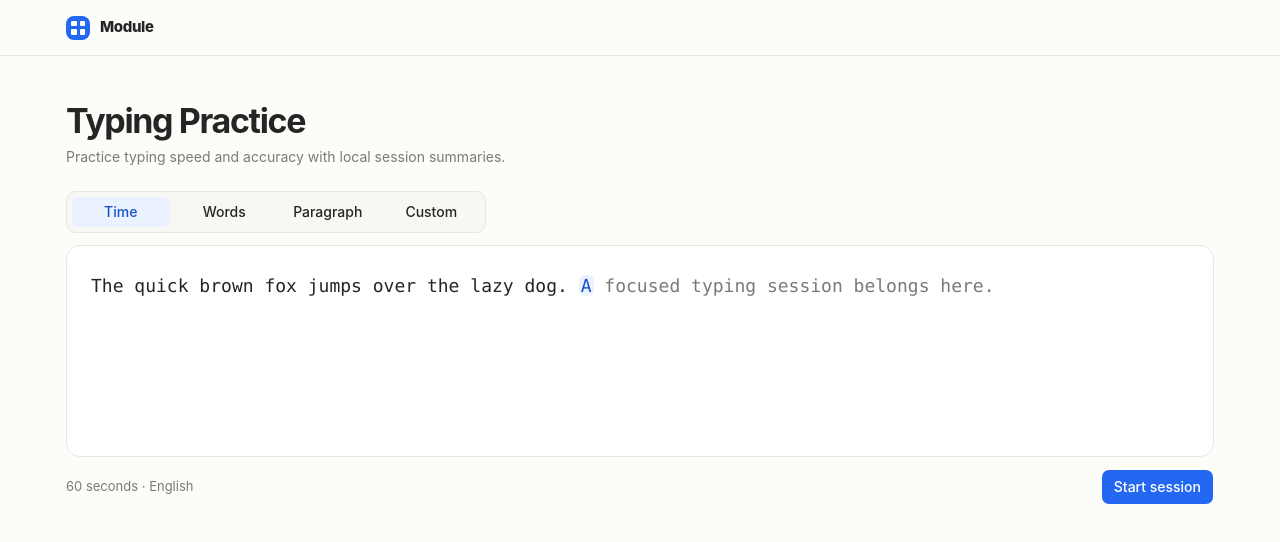
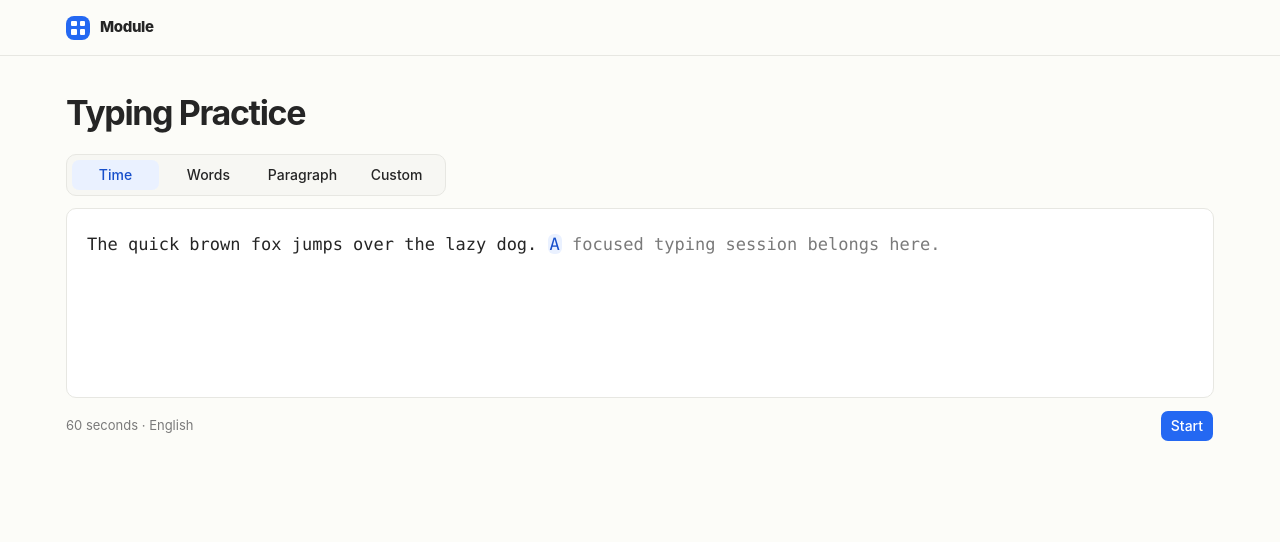
Before and after one commit to howlil/modu-app, a SvelteKit app: page /typing in a window 1280 px wide. Shown: the top 542 px of the page. Built offline with nearby package versions, Linux system fonts and the light colour scheme.

Commit message:
design: simplify src/routes/typing/+page.svelte

```diff
--- a/src/routes/typing/+page.svelte
+++ b/src/routes/typing/+page.svelte
@@ -1,36 +1,28 @@
 <script lang="ts">
   import { Button } from "$lib/components/ui/button/index.js";
-  import * as Card from "$lib/components/ui/card/index.js";
   import ToolHeader from '#lib/components/ToolHeader.svelte';
 </script>
 
 <svelte:head><title>Typing Practice — Module</title></svelte:head>
 
-<section class="py-12 max-[760px]:py-7">
-  <ToolHeader
-    eyebrow="Module / Productivity"
-    title="Typing Practice"
-    description="Practice typing speed and accuracy with local session summaries."
-    privacy="Session data stays local"
-  />
+<section class="py-10 max-[760px]:py-7">
+  <ToolHeader title="Typing Practice" />
 
-  <div class="mb-3 flex max-w-[420px] gap-1 rounded-lg border bg-muted p-1">
+  <div class="mb-3 flex max-w-[380px] gap-1 rounded-lg border bg-muted p-1">
     <Button variant="secondary" size="sm" class="flex-1">Time</Button>
     <Button variant="ghost" size="sm" class="flex-1">Words</Button>
     <Button variant="ghost" size="sm" class="flex-1">Paragraph</Button>
     <Button variant="ghost" size="sm" class="flex-1">Custom</Button>
   </div>
 
-  <Card.Root class="gap-0 py-0 shadow-none">
-    <Card.Content class="min-h-[210px] p-6 font-mono text-lg leading-[1.8] text-muted-foreground">
-      <span class="text-foreground">The quick brown fox jumps over the lazy dog. </span>
-      <span class="rounded-sm bg-secondary px-0.5 text-secondary-foreground">A</span>
-      <span> focused typing session belongs here.</span>
-    </Card.Content>
-  </Card.Root>
+  <div class="min-h-[190px] rounded-lg border bg-card p-5 font-mono text-[17px] leading-[1.8] text-muted-foreground">
+    <span class="text-foreground">The quick brown fox jumps over the lazy dog. </span>
+    <span class="rounded-sm bg-secondary px-0.5 text-secondary-foreground">A</span>
+    <span> focused typing session belongs here.</span>
+  </div>
 
   <div class="mt-3 flex items-center justify-between gap-3 text-[13px] text-muted-foreground">
     <span>60 seconds · English</span>
-    <Button>Start session</Button>
+    <Button size="sm">Start</Button>
   </div>
 </section>
```
